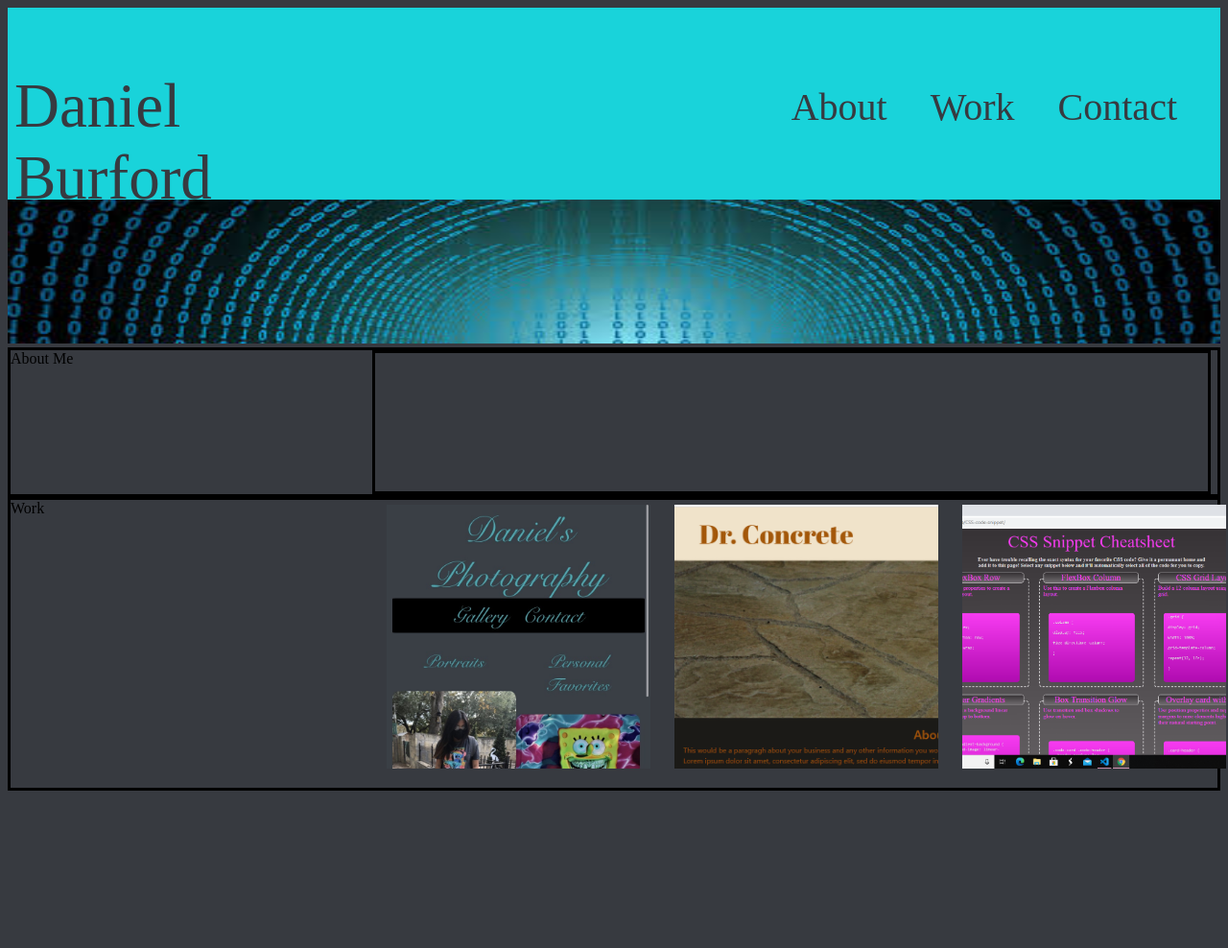
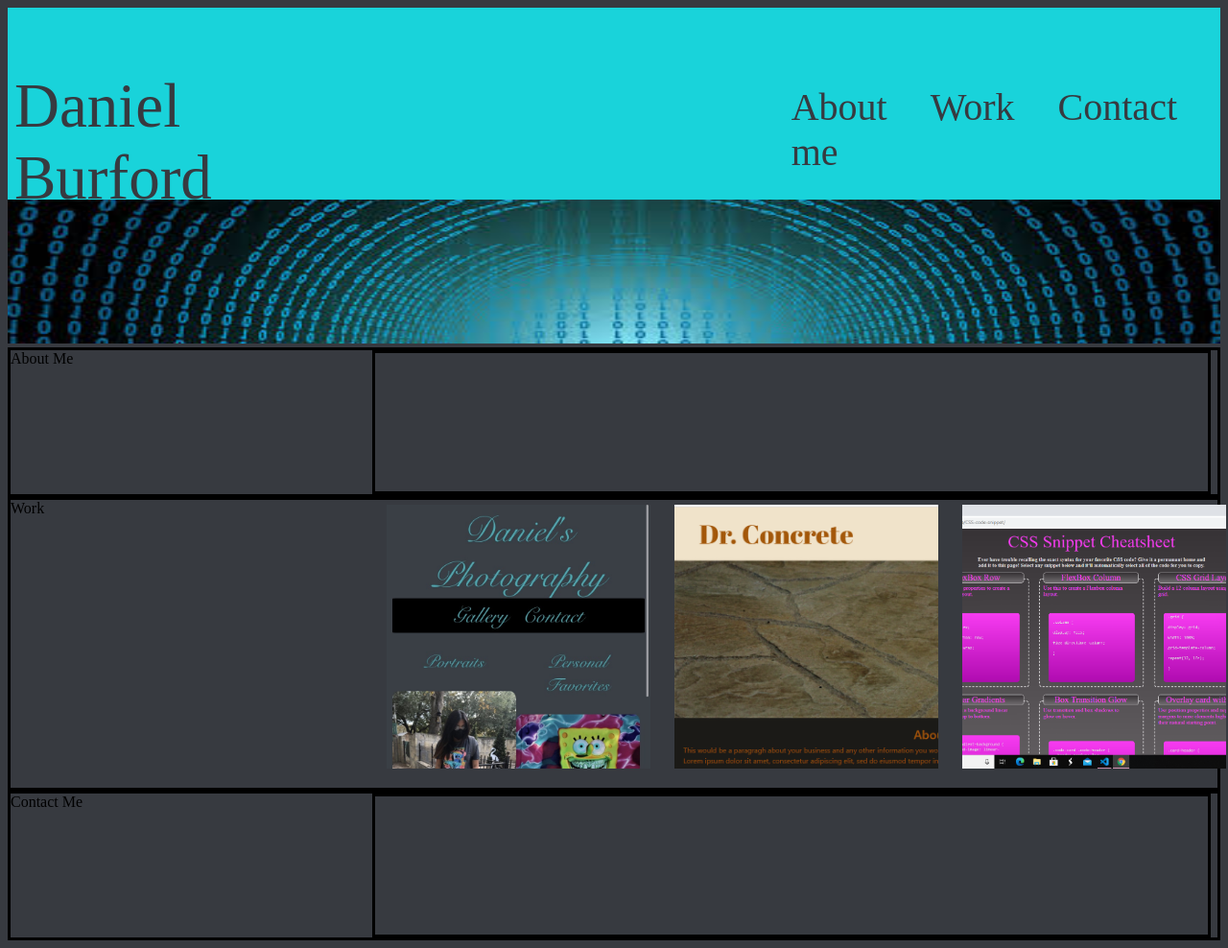
Before and after one commit to dannfirefight322/Daniel_Burford, a plain HTML site: page index.html in a window 1280 px wide. Shown: the top 988 px of the page at 96% size. Before the commit the page ends 832 px from the top, so only its background shows below. Drawn offline with Linux system fonts and the light colour scheme.

Commit message:
updating HTML and CSS file with more infomation.

```diff
--- a/assets/stylesheet.css
+++ b/assets/stylesheet.css
@@ -82,3 +82,18 @@ img{
     padding-left: 15px;
     margin-top: -75px;
 }
+#contact-me{
+    display: flex;
+    width:30%;
+}
+.contact{
+    display: flex;
+    flex-direction: row;
+    border: solid black;
+    height: 150px;
+}
+.c-content{
+    display: flex;
+    border: solid black;
+    width: 69%;
+}
--- a/index.html
+++ b/index.html
@@ -16,7 +16,7 @@
     Daniel Burford
   </p>
   <nav>
-    <a href="#">About</a>
+    <a href="#">About me</a>
     <a href="#">Work</a>
     <a href="#">Contact</a>
   </nav>
@@ -47,5 +47,12 @@
     </main>
  </main>
 </section>
+<section class="contact">
+  <main id="contact-me">
+    Contact Me
+  </main>
+  <main class="c-content">
+ </main>
+</section>
 </body>
 </html>
```
